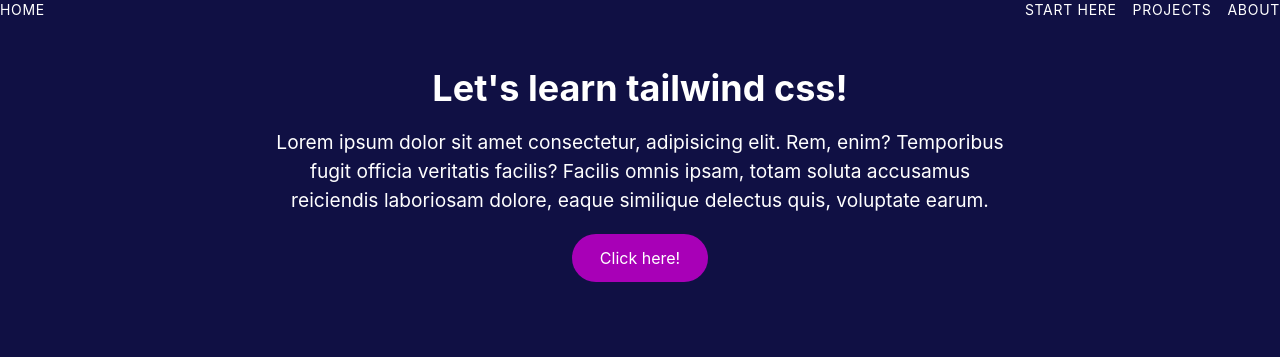
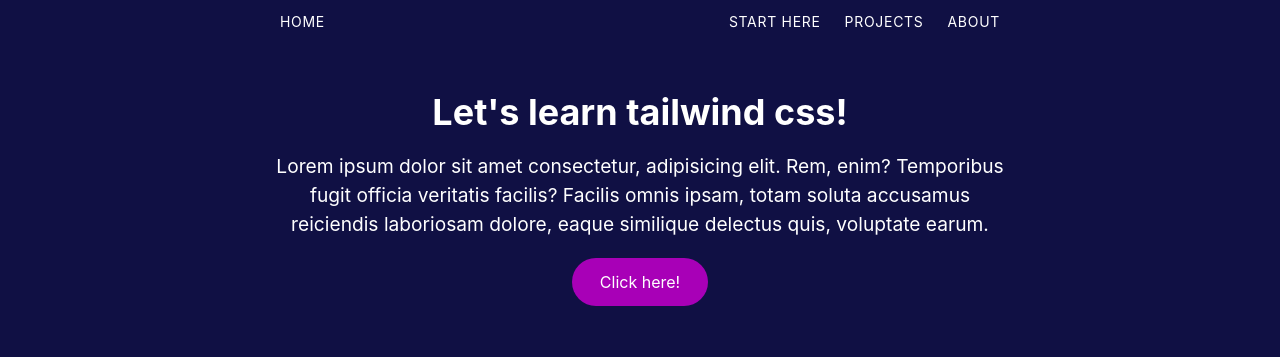
Before and after one commit to vishwa0415/tailwind-css, a website built with Vite: page index.html in a window 1280 px wide. Built offline with nearby package versions, Linux system fonts and the light colour scheme.

Commit message:
nav bar completed

```diff
--- a/index.html
+++ b/index.html
@@ -7,13 +7,13 @@
     <title>tailwind-css</title>
   </head>
   <body class="bg-[#101044] text-white">
-    <header>
+    <header class="max-w-3xl mx-auto px-5 py-3">
       <nav>
-        <ul class="uppercase tracking-wider flex gap-4 text-sm justify-between ">
-          <li class="me-auto"><a href="">Home</a></li>
-          <li><a href="">Start Here</a></li>
-          <li><a href="">Projects</a></li>
-          <li><a href="">About</a></li>
+        <ul class="uppercase tracking-wider flex gap-x-4 gap-y-1 text-sm justify-center sm:justify-between flex-wrap ">
+          <li class="sm:me-auto"><a class=" hover:bg-fuchsia-700 transition-colors p-1 rounded-sm" href="">Home</a></li>
+          <li><a class=" hover:bg-fuchsia-700 transition-colors p-1 rounded-sm" href="">Start Here</a></li>
+          <li><a class=" hover:bg-fuchsia-700 transition-colors p-1 rounded-sm" href="">Projects</a></li>
+          <li><a class=" hover:bg-fuchsia-700 transition-colors p-1 rounded-sm" href="">About</a></li>
         </ul>
       </nav>
     </header>
```
Also changed, not shown: public/lake.jpg (added).
